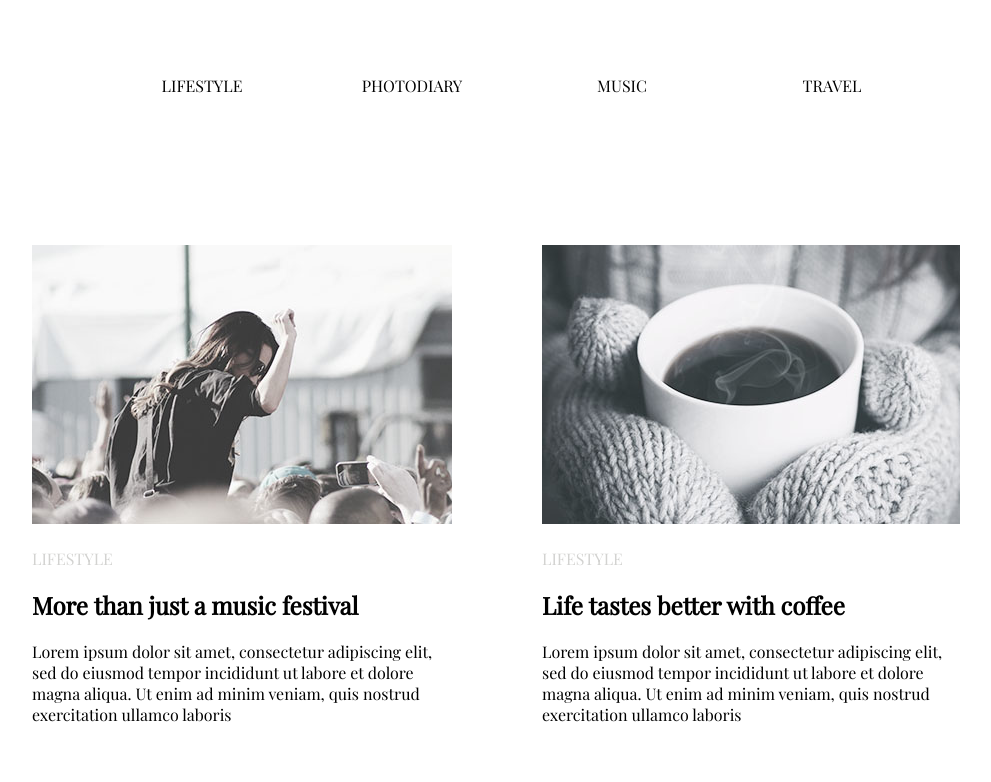
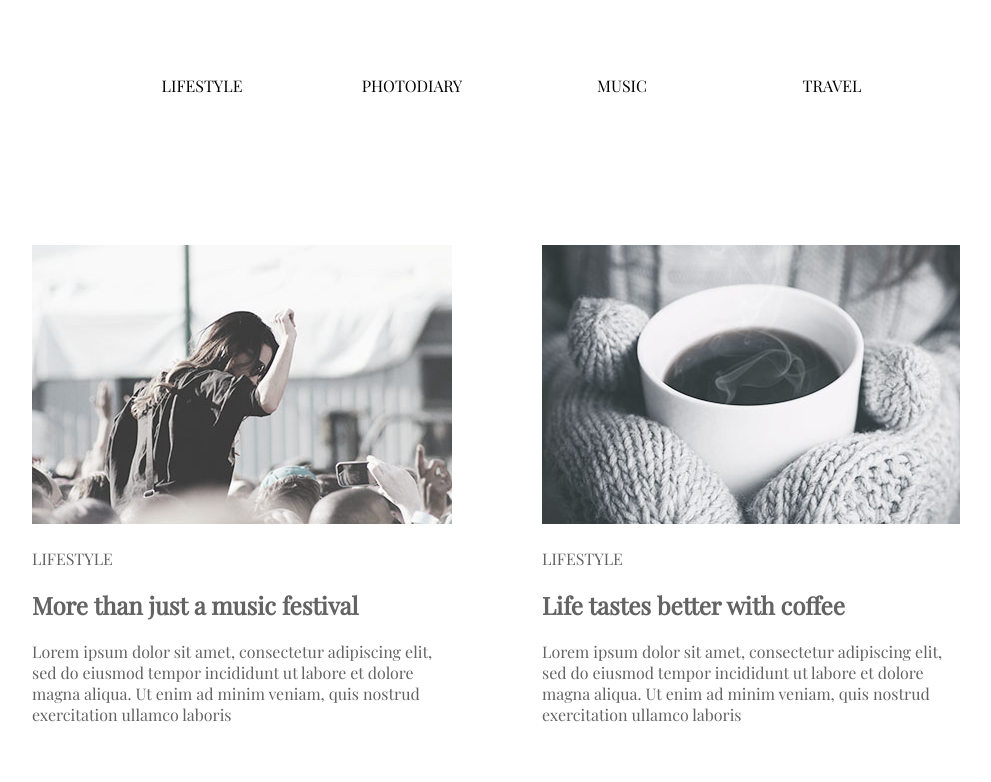
Before and after one commit to badboy3780/MainTask-Modul3, a plain HTML site: page index.html in a window 1280 px wide. Shown: the top 782 px of the page, without its empty margins (138-1129 px from the left). Drawn offline with nearby package versions, Linux system fonts and the light colour scheme.

Commit message:
FixColor

```diff
--- a/style.css
+++ b/style.css
@@ -43,7 +43,7 @@ li:hover{
 
 p{
     text-align: left;
-
+    color:rgb(99,99,99);
 }
 
 .footer{
@@ -51,7 +51,7 @@ p{
 }
 
 #color{
-    color:rgb(211,211,209);
+    color:rgb(99,99,99);
 }
 
 #Right-Side{
@@ -111,3 +111,6 @@ p{
 .button:hover{
     color: rgb(211,211,209);
 }
+h2{
+    color:rgb(99,99,99);
+}
```
